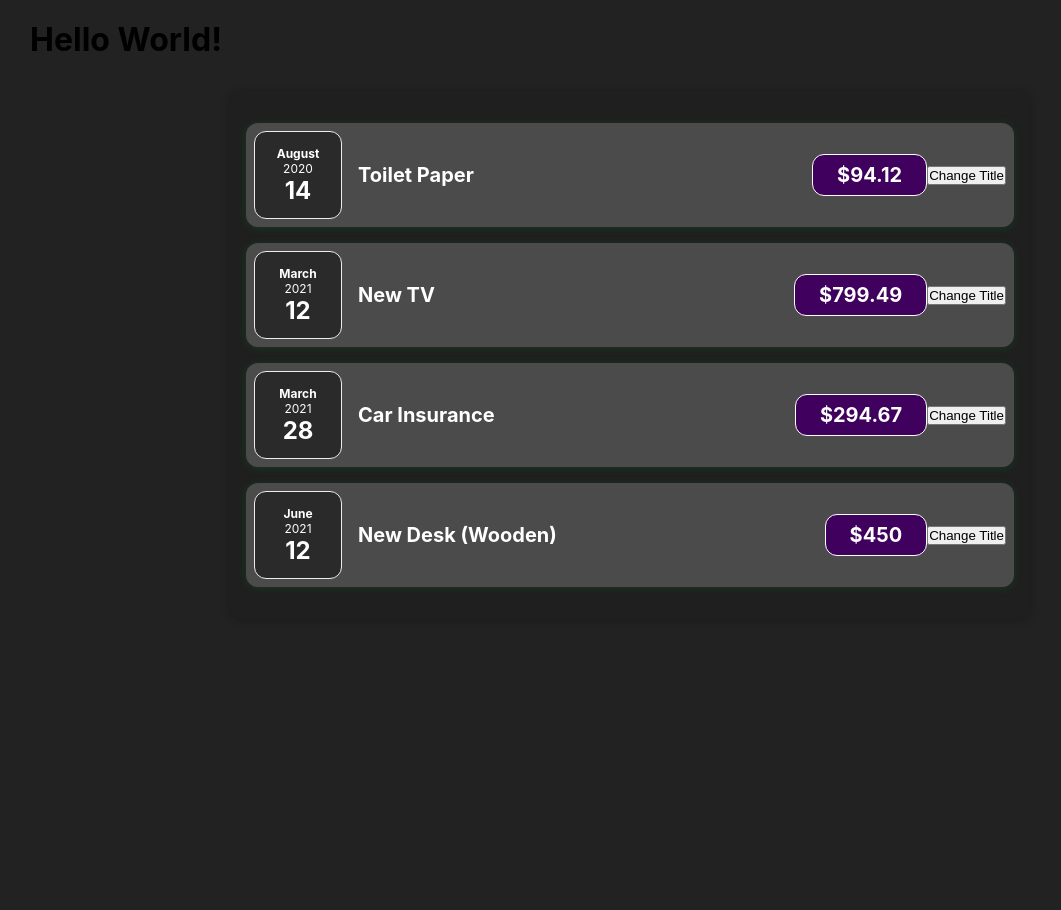
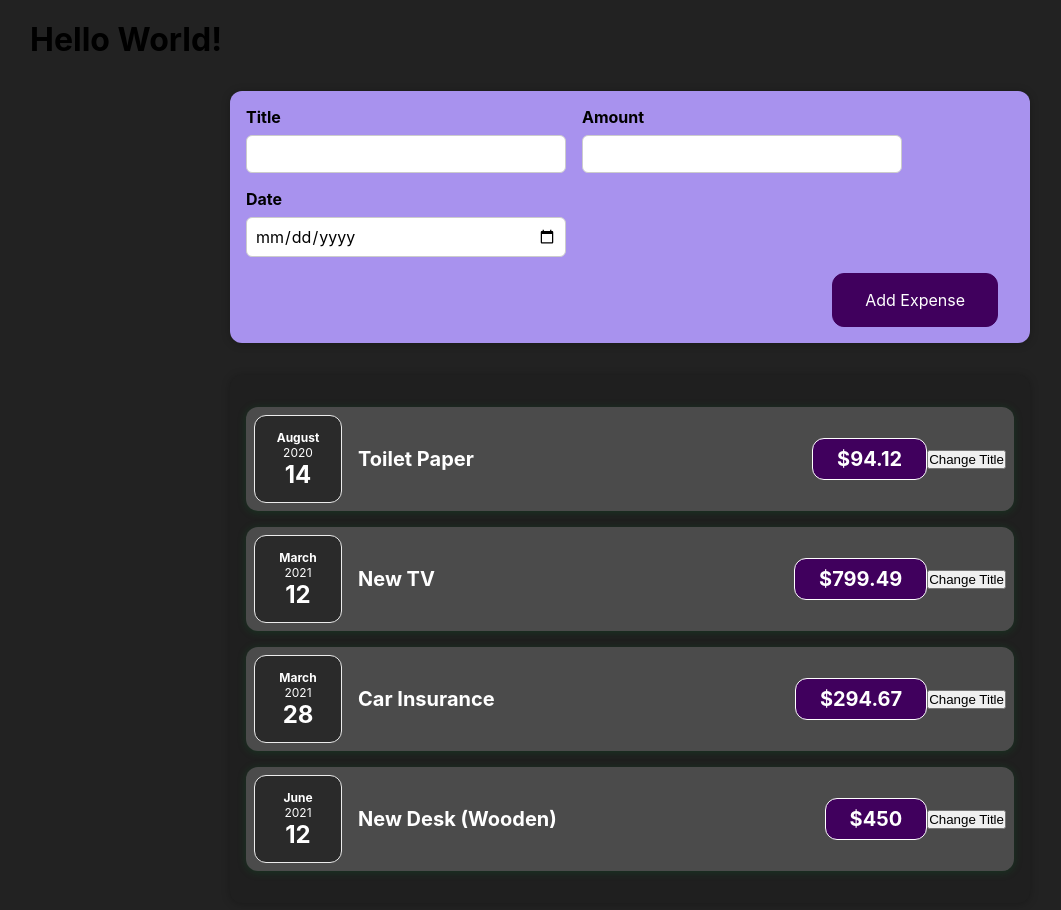
Before and after one commit to g-101/state-and-events-react, a React (Create React App) app: page / in a window 1280 px wide. Shown: the top 910 px of the page, without its empty margins (10-1071 px from the left). Before the commit the page ends 800 px from the top, so only its background shows below. Built offline with nearby package versions, Linux system fonts and the light colour scheme.

Commit message:
escutando o input do usuario

```diff
--- a/src/App.js
+++ b/src/App.js
@@ -1,4 +1,5 @@
 import { Expenses } from './components/Expenses/Expenses';
+import { NewExpense } from './components/NewExpense/NewExpense';
 import './App.css';
 
 function App() {
@@ -27,6 +28,7 @@
   return (
     <div>
       <h1>Hello World!</h1>
+      <NewExpense />
       {/* Passamos dados para outros componentes atraves de atributos */}
       <Expenses expenses={expenses} />
     </div>
--- /dev/null
+++ b/src/components/NewExpense/ExpenseForm.css
@@ -0,0 +1,26 @@
+.new-expense__controls {
+  display: flex;
+  flex-wrap: wrap;
+  gap: 1rem;
+  margin-bottom: 1rem;
+  text-align: left;
+}
+
+.new-expense__control label {
+  font-weight: bold;
+  margin-bottom: 0.5rem;
+  display: block;
+}
+
+.new-expense__control input {
+  font: inherit;
+  padding: 0.5rem;
+  border-radius: 6px;
+  border: 1px solid #ccc;
+  width: 20rem;
+  max-width: 100%;
+}
+
+.new-expense__actions {
+  text-align: right;
+}
--- /dev/null
+++ b/src/components/NewExpense/ExpenseForm.js
@@ -0,0 +1,30 @@
+import './ExpenseForm.css';
+
+export const ExpenseForm = props => {
+  const titleChangeHandler = event => {
+    // aponta para o elemento em que o evento ocorre
+    // ness caso ele esta olhando o valor que foi digitado no input.
+    console.log(event.target.value);
+  };
+  return (
+    <form>
+      <div className="new-expense__controls">
+        <div className="new-expense__control">
+          <label>Title</label>
+          <input type="text" onChange={titleChangeHandler} />
+        </div>
+        <div className="new-expense__control">
+          <label>Amount</label>
+          <input type="number" min="0.01" step="0.01" />
+        </div>
+        <div className="new-expense__control">
+          <label>Date</label>
+          <input type="date" min="2019-01-01" max="2022-12-31" />
+        </div>
+      </div>
+      <div className="new-expense__actions">
+        <button type="submit">Add Expense</button>
+      </div>
+    </form>
+  );
+};
--- /dev/null
+++ b/src/components/NewExpense/NewExpense.css
@@ -0,0 +1,38 @@
+.new-expense {
+  background-color: #a892ee;
+  padding: 1rem;
+  margin: 2rem auto;
+  width: 50rem;
+  max-width: 95%;
+  border-radius: 12px;
+  text-align: center;
+  box-shadow: 0 1px 8px rgba(0, 0, 0, 0.25);
+}
+
+.new-expense button {
+  font: inherit;
+  cursor: pointer;
+  padding: 1rem 2rem;
+  border: 1px solid #40005d;
+  background-color: #40005d;
+  color: white;
+  border-radius: 12px;
+  margin-right: 1rem;
+}
+
+.new-expense button:hover,
+.new-expense button:active {
+  background-color: #510674;
+  border-color: #510674;
+}
+
+.new-expense button.alternative {
+  color: #220131;
+  border-color: transparent;
+  background-color: transparent;
+}
+
+.new-expense button.alternative:hover,
+.new-expense button.alternative:active {
+  background-color: #ddb3f8;
+}
--- /dev/null
+++ b/src/components/NewExpense/NewExpense.js
@@ -0,0 +1,11 @@
+import React from 'react';
+import './NewExpense.css';
+import { ExpenseForm } from './ExpenseForm';
+
+export const NewExpense = props => {
+  return (
+    <div className="new-expense">
+      <ExpenseForm />
+    </div>
+  );
+};
```
Also changed, not shown: src/components/Expenses/ExpenseItem.js (+4 -3 lines).
